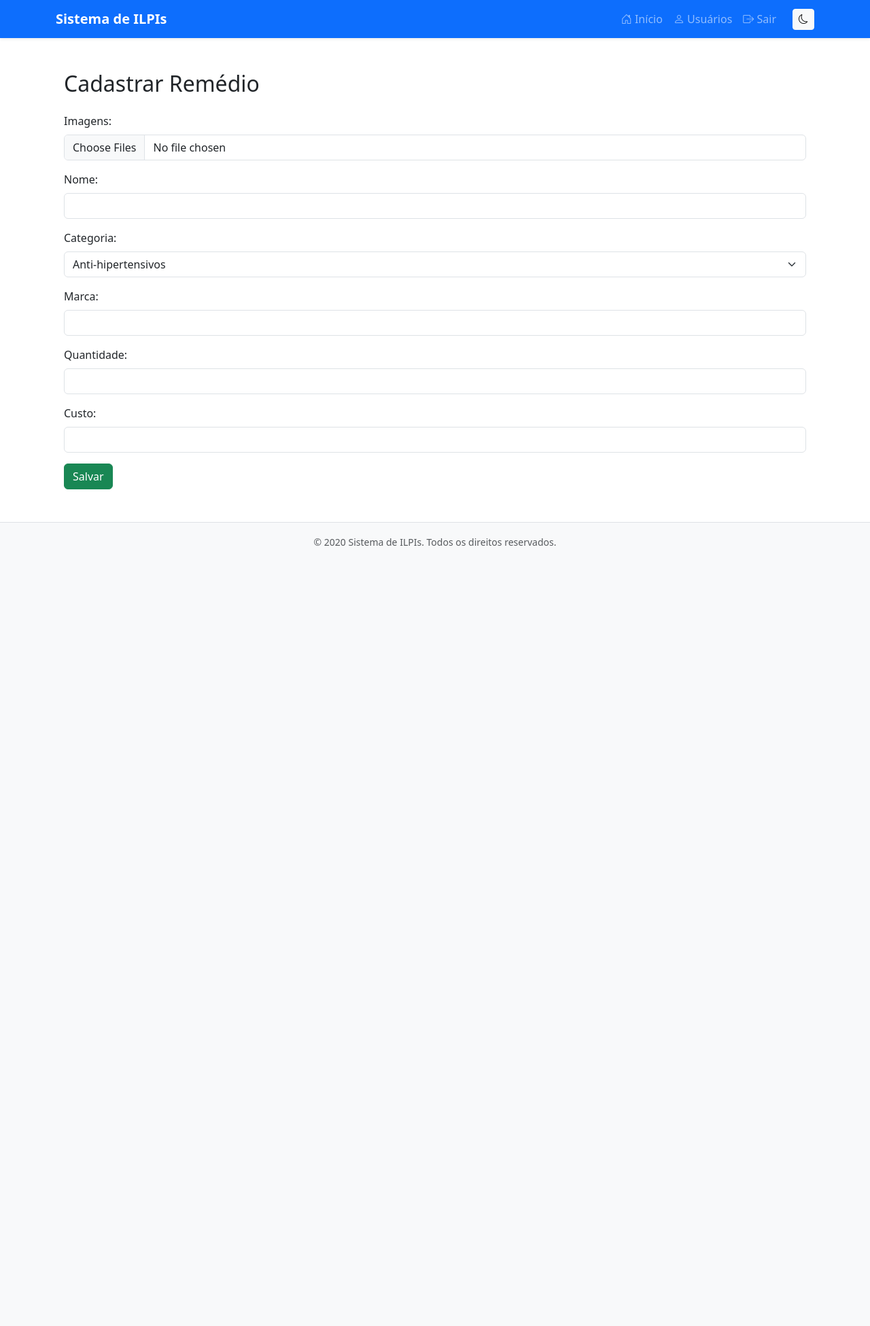
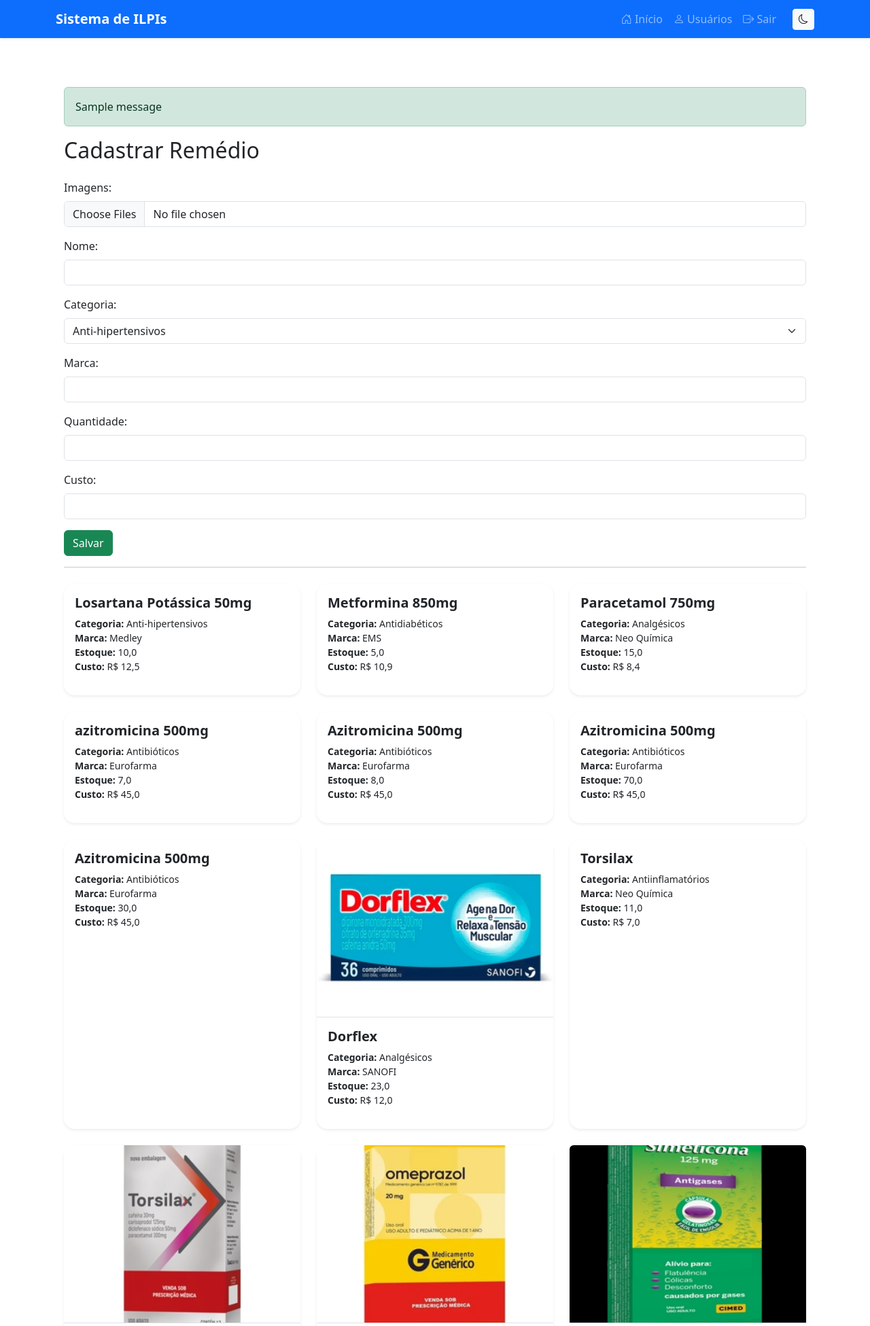
Before and after one commit to gabrieljsbezerra/SistemaGestaoILPIs, a Django app: template estoque/templates/add_remedio.html in a window 1280 px wide. Shown: the top 1951 px of the page at 68% size. Before the commit the page ends 803 px from the top, so only its background shows below. Run offline with Django 5.2, Linux system fonts and the light colour scheme; data comes from the database, SQL or seed files in the repository; both versions use the stored data as it was after the commit; the template is opened without the code that fills it: values that come from a table or form of the project are taken from there, most other values are stand-ins (such as "Sample title", 1, 10 or a date in 2020); one stand-in notice (Sample message) is shown.

Commit message:
- Processamento de imagens para receber o return e exibir na pag. web - Aplicacao de funcoes e filters dentro de templatetabs - Melhorias no html

```diff
--- a/estoque/templates/add_remedio.html
+++ b/estoque/templates/add_remedio.html
@@ -1,7 +1,14 @@
 {% extends 'base.html' %}
+{% load filters %}
 
 {% block body %}
 <div class="container">
+    {% if messages %}
+    <br>
+    {% for message in messages %}
+        <div class="alert {{message.tags}}">{{message}}</div>
+    {% endfor %}
+    {% endif %}
     <h2 class="mb-4">Cadastrar Remédio</h2>
     <form action="{% url 'add_remedio' %}" method="POST" enctype="multipart/form-data" class="needs-validation" novalidate>
     {% csrf_token %}
@@ -10,12 +17,10 @@
           <label for="imagens" class="form-label">Imagens:</label>
           <input class="form-control" type="file" name="imagens" id="imagens" multiple>
         </div>
-
         <div class="mb-3">
           <label for="nome" class="form-label">Nome:</label>
           <input class="form-control" type="text" name="nome" id="nome" required>
         </div>
-
         <div class="mb-3">
           <label for="categoria" class="form-label">Categoria:</label>
           <select class="form-select" name="categoria" id="categoria" required>
@@ -24,23 +29,48 @@
             {% endfor %}
           </select>
         </div>
-
         <div class="mb-3">
           <label for="marca" class="form-label">Marca:</label>
           <input class="form-control" type="text" name="marca" id="marca">
         </div>
-
         <div class="mb-3">
           <label for="quantidade" class="form-label">Quantidade:</label>
           <input class="form-control" type="number" name="quantidade" id="quantidade">
         </div>
-
         <div class="mb-3">
           <label for="preco_compra" class="form-label">Custo:</label>
           <input class="form-control" type="number" name="preco_compra" id="preco_compra" step="0.01">
         </div>
-
         <button type="submit" class="btn btn-success">Salvar</button>
     </form>
+    <!-- Lista -->
+<!-- Lista de Remédios com Cards -->
+<hr class="bg-hr mb-4">
+
+<div class="row row-cols-1 row-cols-md-2 row-cols-lg-3 g-4">
+  {% for remedio in remedios %}
+  <div class="col">
+    <div class="card h-100 rounded-4 shadow-sm border-0" style="background-color: var(--card); color: var(--text);">
+
+      {% if remedio|get_first_image %}
+      <div class="ratio ratio-4x3 bg-light rounded-top overflow-hidden border-bottom" style="background-color: #f1f1f1;">
+        <img width="100%" src="{{ remedio|get_first_image }}" class="img-fluid object-fit-cover" style="width: 100%; height: 100%; object-fit: cover;" alt="{{ remedio.nome }}">
+      </div>
+      {% endif %}
+
+      <div class="card-body">
+        <h5 class="card-title fw-semibold">{{ remedio.nome }}</h5>
+        <ul class="list-unstyled small">
+          <li><strong>Categoria:</strong> {{ remedio.categoria }}</li>
+          <li><strong>Marca:</strong> {{ remedio.marca }}</li>
+          <li><strong>Estoque:</strong> {{ remedio.quantidade }}</li>
+          <li><strong>Custo:</strong> R$ {{ remedio.preco_compra }}</li>
+        </ul>
+      </div>
+    </div>
+  </div>
+  {% endfor %}
+</div>
+
 </div>
 {% endblock %}
--- /dev/null
+++ b/estoque/templatetags/filters.py
@@ -0,0 +1,11 @@
+from django import template
+from estoque.models import Imagem
+register = template.Library()
+
+@register.filter(name='get_first_image')
+def  get_first_image(remedio):
+    imagem = Imagem.objects.filter(remedio=remedio).first()
+    if imagem:
+        return imagem.imagem.url
+    else:
+        return False
--- a/estoque/views.py
+++ b/estoque/views.py
@@ -8,10 +8,13 @@
 import sys
 from django.shortcuts import redirect
 from django.urls import reverse
+from django.contrib import messages
+
 def add_remedio(request):
     if request.method == "GET":
         categorias = Categoria.objects.all()
-        return render(request, 'add_remedio.html', {'categorias': categorias})
+        remedios = Remedio.objects.all()
+        return render(request, 'add_remedio.html', {'categorias': categorias, 'remedios': remedios})
     elif request.method == "POST":
         nome = request.POST.get('nome')
         categoria = request.POST.get('categoria')
@@ -44,4 +47,5 @@
             )
             img_dj = Imagem(imagem = img_final, remedio=remedio)
             img_dj.save()
+        messages.add_message(request, messages.SUCCESS, 'Medicamento cadastrado com sucesso!')
         return redirect(reverse('add_remedio'))
--- a/sistema_ilpis/settings.py
+++ b/sistema_ilpis/settings.py
@@ -66,6 +66,10 @@
                 "django.contrib.auth.context_processors.auth",
                 "django.contrib.messages.context_processors.messages",
             ],
+
+        'libraries' : {
+            'filters': 'estoque.templatetags.filters'
+        }
         },
     },
 ]
--- a/sistema_ilpis/urls.py
+++ b/sistema_ilpis/urls.py
@@ -9,4 +9,5 @@
     path('estoque/', include('estoque.urls'))
 ]
 
-urlpatterns + static(settings.STATIC_URL, document_root=settings.STATIC_ROOT)
+urlpatterns += static(settings.STATIC_URL, document_root=settings.STATIC_ROOT)
+urlpatterns += static(settings.MEDIA_URL, document_root=settings.MEDIA_ROOT)
```
Also changed, not shown: templates/static/usuarios/css/css.css (+15 -11 lines), db.sqlite3, estoque/templatetags/__init__.py (added), media/imagem_remedio/2025-05-06-13.jpg (added). Lines whose indentation alone changed are shown as unchanged.
